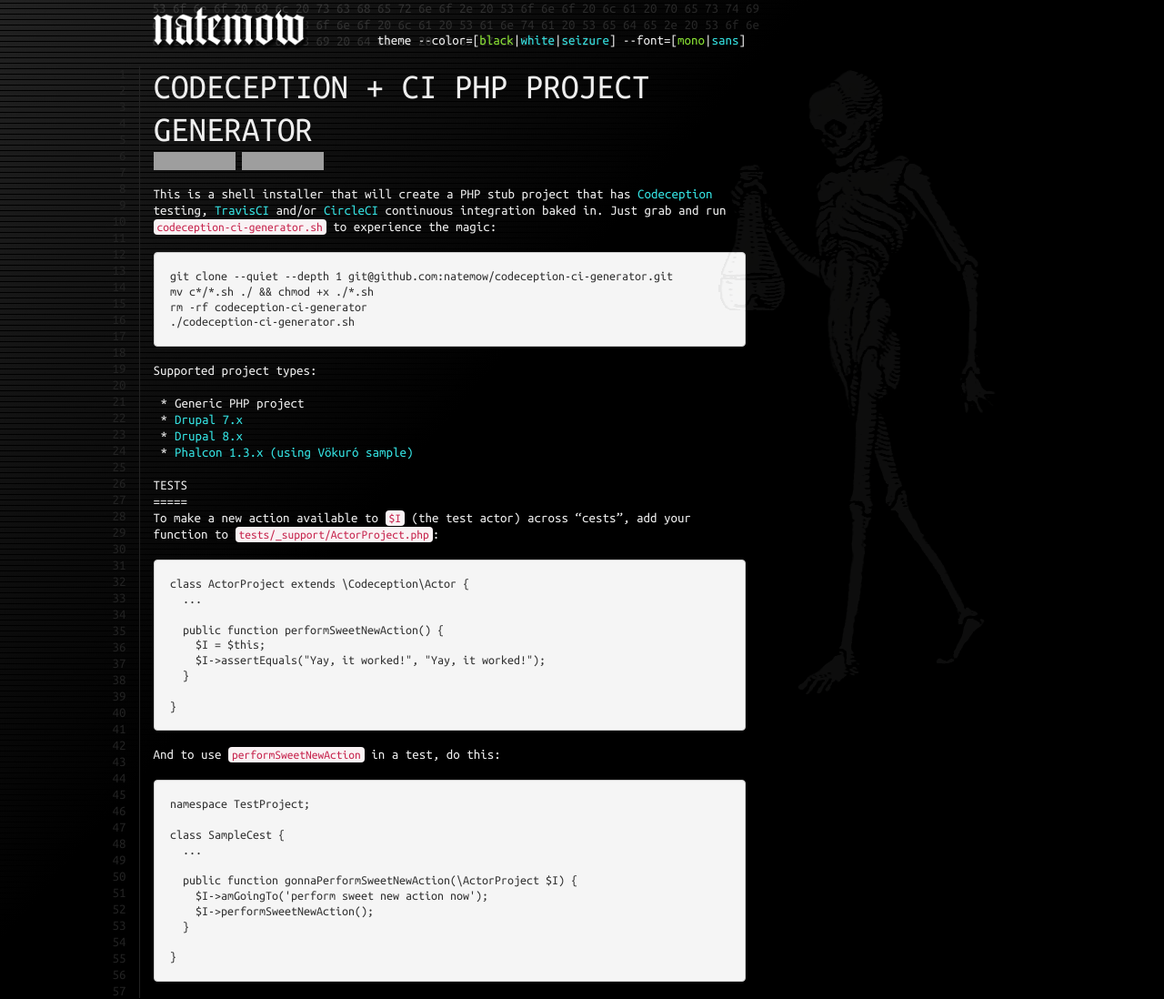
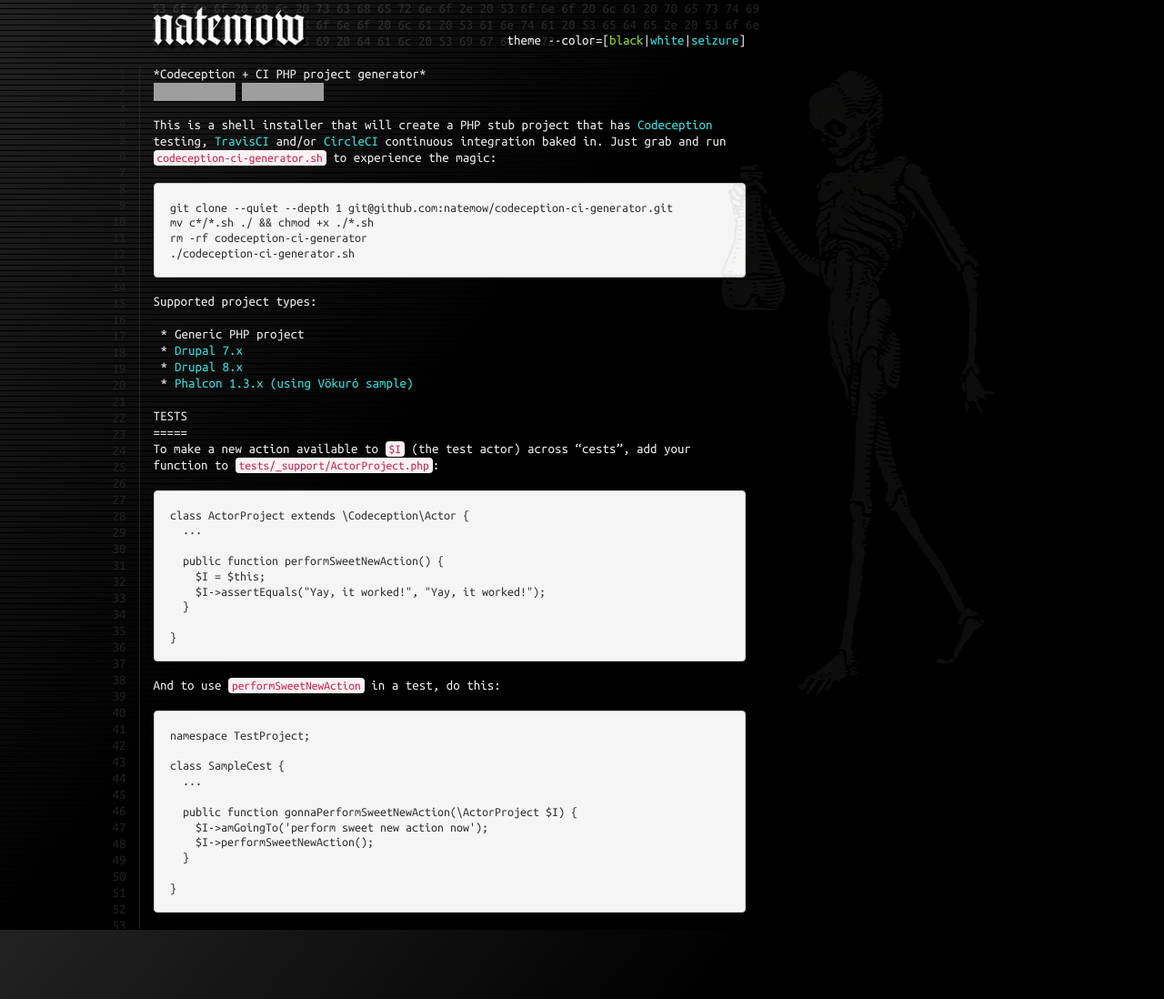
Before and after one commit to natemow/natemow.github.io, a Jekyll site: the page built from codeception-ci-generator.md, in a window 1280 px wide and 1098 px high. Shown: the whole window at 91% size. Built offline with Jekyll 4.4.1, drawn with Linux system fonts in a browser that asks for light colours; nearby versions of some CDN libraries; grey boxes are pictures that could not be loaded.

Commit message:
Fixed project page header.

```diff
--- a/_includes/footer.html
+++ b/_includes/footer.html
@@ -7,8 +7,6 @@
   </div>
   <script src="//ajax.googleapis.com/ajax/libs/jquery/1.11.1/jquery.min.js"></script>
   <script src="/assets/js/bootstrap.js"></script>
-  <script src="/assets/js/bootstrap/tooltip.js"></script>
-  <script src="/assets/js/bootstrap/popover.js"></script>
   <script src="/assets/js/scripts.js"></script>
 </body>
 </html>
--- a/_includes/header.html
+++ b/_includes/header.html
@@ -4,7 +4,7 @@
 <meta charset="utf-8">
 <meta http-equiv="X-UA-Compatible" content="IE=edge" />
 <meta name="viewport" content="width=device-width, initial-scale=1" />
-<title>{{ site.title }}</title>
+<title>{% if page.title %}{{ page.title }}{% endif %} | {{ site.title }}</title>
 <link href="/assets/css/styles.css" rel="stylesheet" type="text/css" />
 <!--[if lt IE 9]>
   <script src="//oss.maxcdn.com/html5shiv/3.7.2/html5shiv.min.js"></script>
@@ -27,7 +27,7 @@
           <a href="/" class="logo" rel="home">{{ site.title }}</a>
           <p class="tagline">53 6f 6e 6f 20 69 6c 20 73 63 68 65 72 6e 6f 2e 20 53 6f 6e 6f 20 6c 61 20 70 65 73 74 69 6c 65 6e 7a 61 2e 20 53 6f 6e 6f 20 6c 61 20 53 61 6e 74 61 20 53 65 64 65 2e 20 53 6f 6e 6f 20 6c 65 20 66 65 63 69 20 64 61 6c 20 53 69 67 6e 6f 72 65 2e  </p>
           <div class="theme hidden-xs">
-            theme --color=[<a href="#" class="default">black</a>|<a href="#" class="invert">white</a>|<a href="#" class="seizure">seizure</a>] --font=[<a href="#" class="mono">mono</a>|<a href="#" class="sans">sans</a>]
+            theme --color=[<a href="#" class="default">black</a>|<a href="#" class="invert">white</a>|<a href="#" class="seizure">seizure</a>] <!-- --font=[<a href="#" class="mono">mono</a>|<a href="#" class="sans">sans</a>] -->
           </div>
         </div>
       </div>
--- a/_layouts/default.html
+++ b/_layouts/default.html
@@ -11,7 +11,7 @@
   <div class="container" id="page">
     <main class="row">
       <section class="col-sm-12 col-md-7 col-md-offset-1 col-lg-7 col-lg-offset-1">
-        <h1>{% if page.title %}{{ page.title }}{% else %}{{ site.title }}{% endif %}</h1>
+        *{% if page.title %}{{ page.title }}{% else %}{{ site.title }}{% endif %}*
         {{ content }}
 
         <span class="line-numbers"></span>
```
